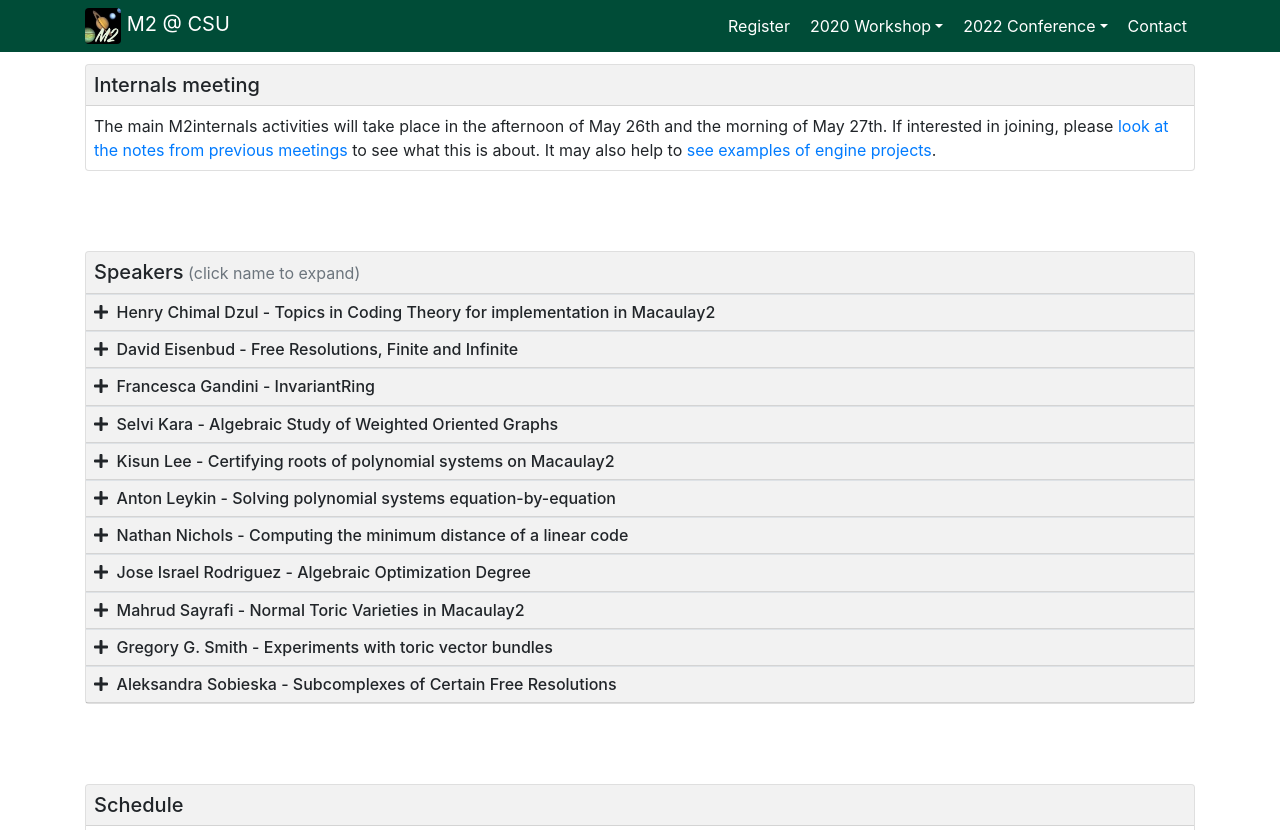
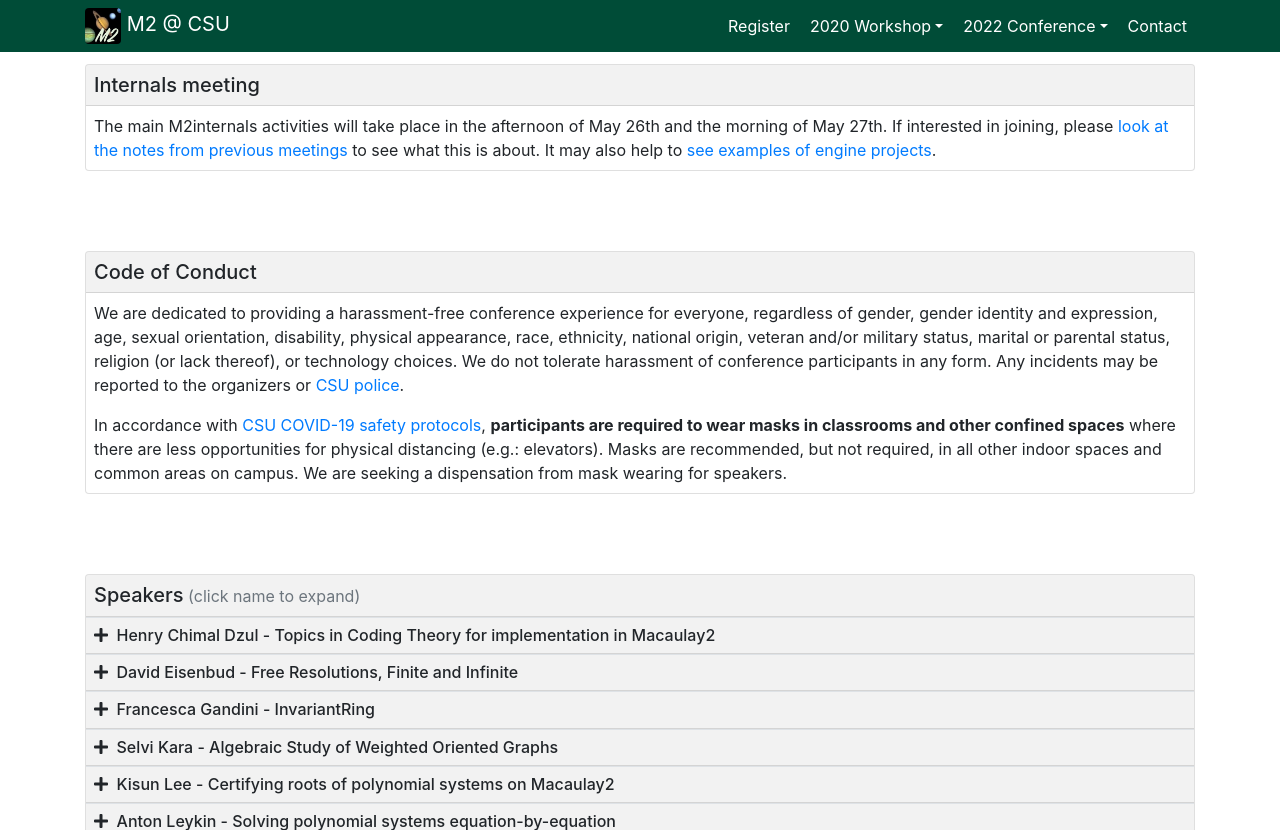
Before and after one commit to galettof/m2csu, a Jekyll site: the page built from conference.html, in a window 1280 px wide and 900 px high, scrolled down 403 px, cut to the strip 0-830 px from the top of the window. Built offline with Jekyll 4.4.1, drawn with Linux system fonts in a browser that asks for light colours; nearby versions of some CDN libraries.

Commit message:
code of conduct section

```diff
--- a/_layouts/default.html
+++ b/_layouts/default.html
@@ -54,6 +54,7 @@
 		<div class="dropdown-menu" aria-labelledby="navbarDropdownMenuLink2">
 		  <a class="dropdown-item" href="conference.html#overview">Overview</a>
 		  <a class="dropdown-item" href="conference.html#internals">Internals</a>
+		  <a class="dropdown-item" href="conference.html#conduct">Conduct</a>
 		  <a class="dropdown-item" href="conference.html#speakers">Speakers</a>
 		  <a class="dropdown-item" href="conference.html#schedule">Schedule</a>
 		  <!--
--- a/conference.html
+++ b/conference.html
@@ -49,6 +49,40 @@ title: M2 @ CSU 2022 Conference
 	  </div>
 	</div>
       </section>
+
+      <section id="conduct">
+	<div class="card">
+	  <div class="card-header">
+	    <h5 class="mb-0">Code of Conduct</h5>
+	  </div>
+	  <div class="card-body">
+	    <p>We are dedicated to providing a harassment-free
+	    conference experience for everyone, regardless of gender,
+	    gender identity and expression, age, sexual orientation,
+	    disability, physical appearance, race, ethnicity, national
+	    origin, veteran and/or military status, marital or
+	    parental status, religion (or lack thereof), or technology
+	    choices. We do not tolerate harassment of conference
+	    participants in any form. Any incidents may be reported to
+	    the organizers
+	    or <a href="https://www.csuohio.edu/police/police"
+	    target="_blank">CSU police</a>.</p>
+
+	    In accordance
+	      with <a href="https://www.csuohio.edu/safe-campus/safe-campus"
+	      target="_blank">CSU COVID-19 safety
+	      protocols</a>, <span class="font-weight-bold">participants
+	      are required to wear masks in classrooms and other
+	      confined spaces</span> where there are less
+	      opportunities for physical distancing (e.g.:
+	      elevators). Masks are recommended, but not required, in
+	      all other indoor spaces and common areas on campus. We
+	      are seeking a dispensation from mask wearing for
+	      speakers.
+	  </div>
+	</div>
+      </section>
+
 
       <!--
 	  <section id="location">
```
